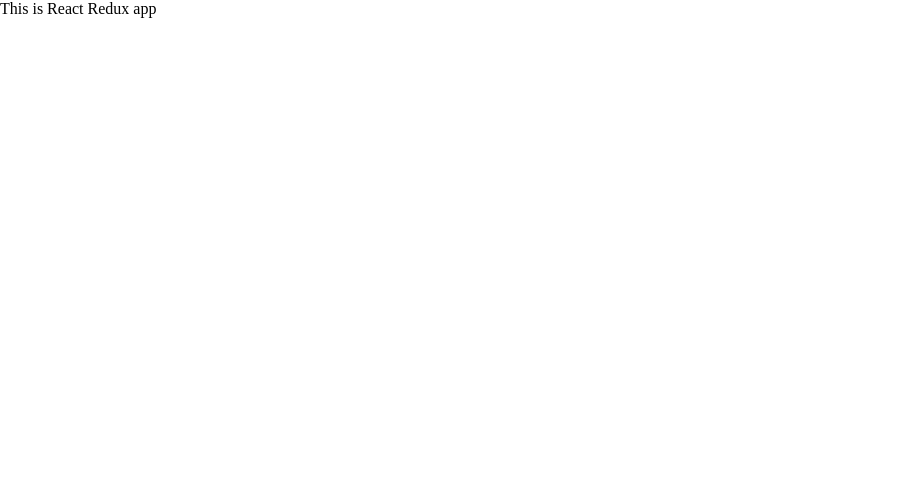
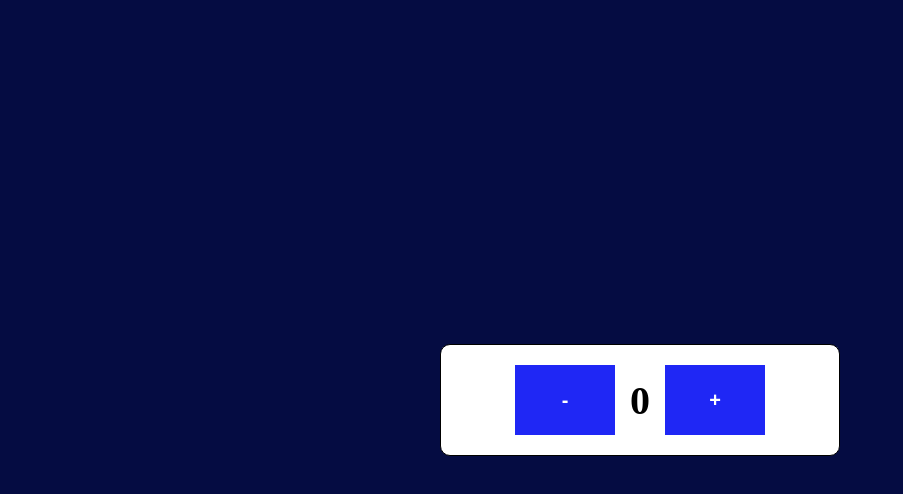
Before and after one commit to ElviraHr/React_Redux, a React (Vite) app: page / in a window 1280 px wide. Shown: the top 494 px of the page, without its empty margins (0-903 px from the left). Built offline with nearby package versions, Linux system fonts and the light colour scheme.

Commit message:
add onPlus redux action

```diff
--- a/src/App.tsx
+++ b/src/App.tsx
@@ -1,5 +1,9 @@
-
+import Lesson_16 from "lessons/Lesson_16/Lesson_16"
 function App() {
-  return <div className="App"> This is React Redux app</div>
+  return (
+    <>
+      <Lesson_16 />
+    </>
+  )
 }
-export default App;
+export default App
--- a/src/components/Counter/Counter.tsx
+++ b/src/components/Counter/Counter.tsx
@@ -1,9 +1,28 @@
+import { useAppDispatch, useAppSelector} from "store/hooks"
+import { counterSliceActions,
+  counterSliceSelectors,
+} from "store/redux/counter/counterSlice"
+
 import Button from "components/Button/Button"
 
-import { type CounterProps } from "./types"
 import { CounterWrapper, Count, ButtonControl } from "./styles"
 
-function Counter({ onMinus, onPlus, count }: CounterProps) {
+
+function Counter() {
+
+  //хук юз апп диспатч не принимает в себя аргументы, он просто возвращает нам функцию диспатч,
+  //  которая передает акстьео нв редюс стор. Потом на переданный экшен запускается нужный нам reducer
+const dispatch = useAppDispatch();
+
+//получаем значения из Redux store, затем передаем значения в нужные места в JSX
+// и т.о. подписываемся на изменения в redux store
+const count = useAppSelector(counterSliceSelectors.count)
+  const onPlus = () => {
+    dispatch(counterSliceActions.plus())
+  };
+const onMinus = () => {};
+
+
   return (
     <CounterWrapper>
       <ButtonControl>
--- a/src/components/Counter/types.ts
+++ /dev/null
@@ -1,5 +0,0 @@
-export interface CounterProps {
-  onMinus: () => void;
-  onPlus: () => void;
-  count: number;
-}
--- /dev/null
+++ b/src/lessons/Lesson_16/Lesson_16.tsx
@@ -0,0 +1,10 @@
+import Counter from "components/Counter/Counter"
+import { PageWrapper } from "./styles"
+function Lesson_16() {
+  return (
+    <PageWrapper>
+      <Counter />
+    </PageWrapper>
+  )
+}
+export default Lesson_16
--- /dev/null
+++ b/src/lessons/Lesson_16/styles.ts
@@ -0,0 +1,9 @@
+import styled from "@emotion/styled"
+export const PageWrapper = styled.div`
+  display: flex;
+  flex-direction: column;
+  flex: 1;
+  align-items: center;
+  justify-content: center;
+  background-color: rgba(5, 12, 66, 1);
+`
--- /dev/null
+++ b/src/store/redux/counter/counterSlice.ts
@@ -0,0 +1,30 @@
+import { createAppSlice } from "store/createAppSlice"
+import { CounterSliceSate } from "./types"
+
+const counterInitialState = {
+  count: 0,
+}
+export const counterSlice = createAppSlice({
+  // name - это имя для slice, имя используется для нахождения событий слайса в redux devtools
+  name: "COUNTER",
+  // initialState - state, в котором мы прописываем значения по умолчанию
+  initialState: counterInitialState,
+  // reducers - это функция, которая возвращает обьект содержащий функции, которые будут изменять стейт
+  reducers: create => ({
+    plus: create.reducer((state: CounterSliceSate) => {
+      state.count = state.count + 1
+    }),
+  }),
+  //selectors - прописываем какие именно данные мы хотим отдать копонентам (необязательные данные:) (обязательные три выше)
+  selectors: {
+    count: (state: CounterSliceSate) => {
+        return state.count
+    }
+  }
+})
+
+//counterSlice  сам создает actions для каждого отдельного reduser'a
+export const counterSliceActions = counterSlice.actions;
+
+//selectors - данные, которые мы будем отдавать компонентам, то есть позволять компонентам подписываться на redux store
+export const counterSliceSelectors = counterSlice.selectors;
--- /dev/null
+++ b/src/store/redux/counter/types.ts
@@ -0,0 +1,3 @@
+export interface CounterSliceSate{
+    count: number;
+}
--- a/src/store/store.ts
+++ b/src/store/store.ts
@@ -1,9 +1,11 @@
 import type { Action, ThunkAction } from "@reduxjs/toolkit"
 import { combineSlices, configureStore } from "@reduxjs/toolkit"
 
+import { counterSlice } from "store/redux/counter/counterSlice"
+
 // `combineSlices` automatically combines the reducers using
 // their `reducerPath`s, therefore we no longer need to call `combineReducers`.
-const rootReducer = combineSlices()
+const rootReducer = combineSlices(counterSlice)
 // Infer the `RootState` type from the root reducer
 export type RootState = ReturnType<typeof rootReducer>
 
--- a/vite.config.ts
+++ b/vite.config.ts
@@ -16,6 +16,7 @@
       lessons: path.resolve(__dirname, "src/lessons"),
       pages: path.resolve(__dirname, "src/pages"),
       styles: path.resolve(__dirname, "src/styles"),
+      store: path.resolve(__dirname, "src/store"),
     },
   },
 
```
